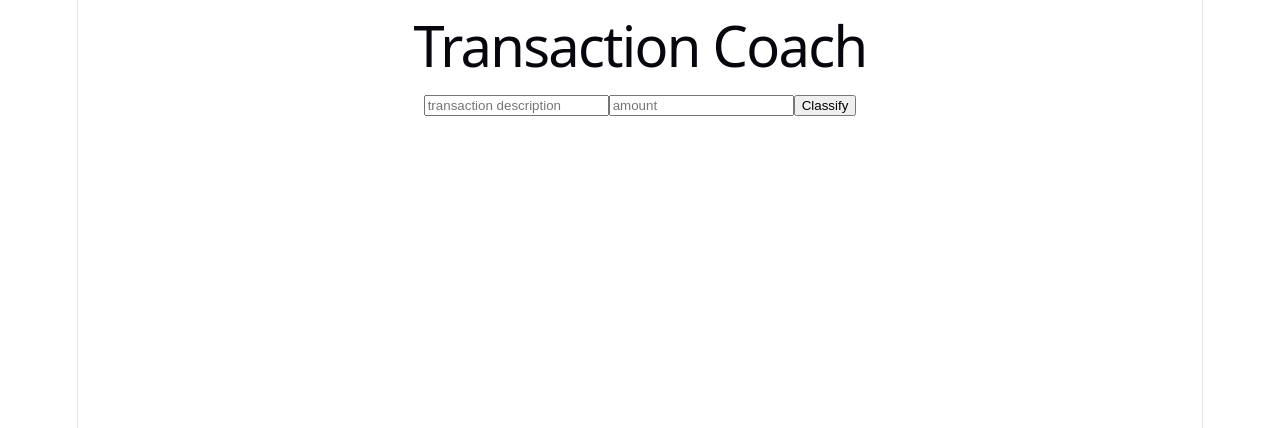
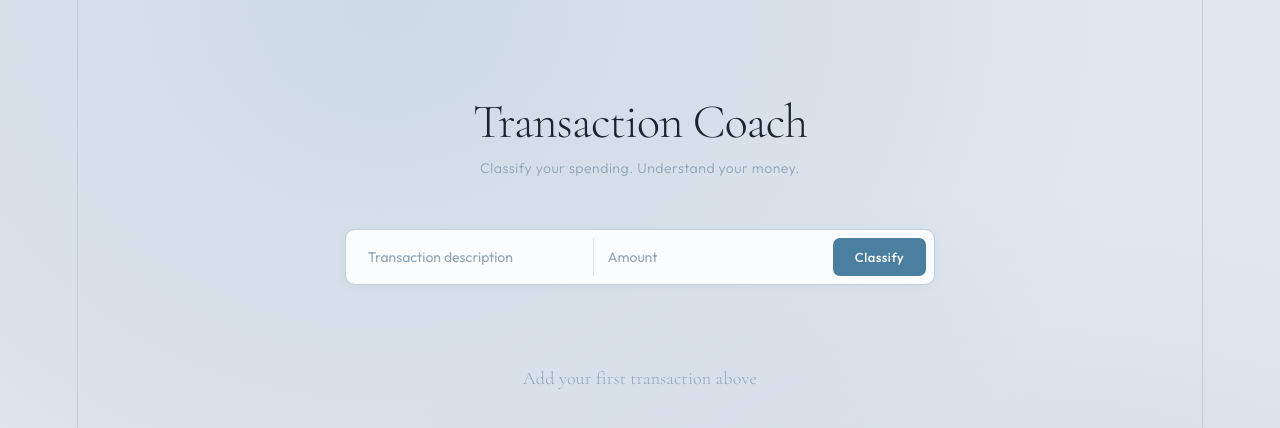
Before and after one commit to vdesai17/transaction-coach, a React (Vite) app in the folder client/: page / in a window 1280 px wide. Shown: the top 428 px of the page. Built offline with nearby package versions, Linux system fonts and the light colour scheme.

Commit message:
feat: Toronto winter theme, transaction list, summary bar

```diff
--- a/client/src/App.css
+++ b/client/src/App.css
@@ -1,184 +1,221 @@
-.counter {
-  font-size: 16px;
-  padding: 5px 10px;
-  border-radius: 5px;
-  color: var(--accent);
-  background: var(--accent-bg);
-  border: 2px solid transparent;
-  transition: border-color 0.3s;
-  margin-bottom: 24px;
+@import url('https://fonts.googleapis.com/css2?family=Cormorant+Garamond:wght@300;400;500;600&family=Outfit:wght@300;400;500;600&display=swap');
 
-  &:hover {
-    border-color: var(--accent-border);
-  }
-  &:focus-visible {
-    outline: 2px solid var(--accent);
-    outline-offset: 2px;
-  }
+:root {
+  --bg:        #E0E7EF;
+  --bg2:       #EBF0F5;
+  --panel:     #F4F7FA;
+  --panel2:    #FAFCFE;
+  --border:    #C2CFD9;
+  --border2:   #D8E2EA;
+  --blue:      #4A7FA0;
+  --blue-lt:   #7BADC8;
+  --blue-pale: #D0E4EF;
+  --text:      #1A2530;
+  --text-dim:  #5A7285;
+  --text-pale: #8FA5B5;
+  --warm:      #7A6248;
+  --shadow:    rgba(26,37,48,.08);
+  --shadow2:   rgba(26,37,48,.04);
 }
 
-.hero {
-  position: relative;
+* { margin:0; padding:0; box-sizing:border-box; }
 
-  .base,
-  .framework,
-  .vite {
-    inset-inline: 0;
-    margin: 0 auto;
+body {
+  background: var(--bg);
+  font-family: 'Outfit', sans-serif;
+  color: var(--text);
+  min-height: 100vh;
+  background-image:
+    radial-gradient(ellipse at 30% 0%, rgba(74,127,160,.12) 0%, transparent 60%),
+    radial-gradient(ellipse at 80% 80%, rgba(74,127,160,.08) 0%, transparent 50%);
 }
 
-  .base {
-    width: 170px;
-    position: relative;
-    z-index: 0;
+.app {
+  max-width: 680px;
+  margin: 0 auto;
+  padding: 64px 28px 80px;
 }
 
-  .framework,
-  .vite {
-    position: absolute;
+/* Header */
+.app-header {
+  margin-bottom: 48px;
 }
 
-  .framework {
-    z-index: 1;
-    top: 34px;
-    height: 28px;
-    transform: perspective(2000px) rotateZ(300deg) rotateX(44deg) rotateY(39deg)
-      scale(1.4);
+.app-header h1 {
+  font-family: 'Cormorant Garamond', serif;
+  font-size: 48px;
+  font-weight: 300;
+  color: var(--text);
+  letter-spacing: -1px;
+  line-height: 1.1;
+  margin-bottom: 6px;
 }
 
-  .vite {
-    z-index: 0;
-    top: 107px;
-    height: 26px;
-    width: auto;
-    transform: perspective(2000px) rotateZ(300deg) rotateX(40deg) rotateY(39deg)
-      scale(0.8);
-  }
+.app-header p {
+  font-size: 14px;
+  color: var(--text-pale);
+  font-weight: 300;
+  letter-spacing: .5px;
 }
 
-#center {
+/* Input row */
+.input-row {
+  display: flex;
+  gap: 8px;
+  margin-bottom: 32px;
+  background: var(--panel2);
+  border: 1px solid var(--border);
+  border-radius: 10px;
+  padding: 8px;
+  box-shadow: 0 2px 12px var(--shadow2);
+}
+
+input {
+  background: transparent;
+  border: none;
+  padding: 10px 14px;
+  font-family: 'Outfit', sans-serif;
+  font-size: 14px;
+  color: var(--text);
+  outline: none;
+  font-weight: 400;
+}
+
+input::placeholder { color: var(--text-pale); }
+input[type="text"]   { flex: 2; }
+input[type="number"] { flex: 1; border-left: 1px solid var(--border2); }
+
+button {
+  background: var(--blue);
+  color: white;
+  border: none;
+  padding: 10px 22px;
+  border-radius: 7px;
+  font-family: 'Outfit', sans-serif;
+  font-size: 13px;
+  font-weight: 500;
+  letter-spacing: .5px;
+  cursor: pointer;
+  transition: all .2s;
+  white-space: nowrap;
+}
+
+button:hover {
+  background: #3A6F8E;
+  box-shadow: 0 4px 14px rgba(74,127,160,.3);
+}
+
+/* Summary bar */
+.summary-bar {
+  display: flex;
+  gap: 16px;
+  margin-bottom: 24px;
+  flex-wrap: wrap;
+}
+
+.summary-chip {
+  background: var(--panel2);
+  border: 1px solid var(--border2);
+  border-radius: 8px;
+  padding: 10px 16px;
+  font-size: 13px;
+  color: var(--text-dim);
+  box-shadow: 0 1px 4px var(--shadow2);
+}
+
+.summary-chip strong {
+  color: var(--blue);
+  font-weight: 600;
+}
+
+/* Section label */
+.section-label {
+  font-size: 11px;
+  font-weight: 600;
+  letter-spacing: 2px;
+  text-transform: uppercase;
+  color: var(--text-pale);
+  margin-bottom: 12px;
+}
+
+/* Transaction list */
+.transaction-list {
   display: flex;
   flex-direction: column;
-  gap: 25px;
-  place-content: center;
-  place-items: center;
-  flex-grow: 1;
-
-  @media (max-width: 1024px) {
-    padding: 32px 20px 24px;
-    gap: 18px;
-  }
+  gap: 8px;
 }
 
-#next-steps {
+.transaction-card {
+  background: var(--panel2);
+  border: 1px solid var(--border2);
+  border-radius: 10px;
+  padding: 14px 18px;
   display: flex;
-  border-top: 1px solid var(--border);
-  text-align: left;
-
-  & > div {
-    flex: 1 1 0;
-    padding: 32px;
-    @media (max-width: 1024px) {
-      padding: 24px 20px;
-    }
+  align-items: center;
+  justify-content: space-between;
+  gap: 12px;
+  box-shadow: 0 1px 6px var(--shadow2);
+  transition: box-shadow .2s, border-color .2s;
+  animation: slideIn .25s ease;
 }
 
-  .icon {
-    margin-bottom: 16px;
-    width: 22px;
-    height: 22px;
+@keyframes slideIn {
+  from { opacity: 0; transform: translateY(8px); }
+  to   { opacity: 1; transform: translateY(0); }
 }
 
-  @media (max-width: 1024px) {
-    flex-direction: column;
-    text-align: center;
-  }
+.transaction-card:hover {
+  border-color: var(--blue-lt);
+  box-shadow: 0 4px 16px var(--shadow);
 }
 
-#docs {
-  border-right: 1px solid var(--border);
-
-  @media (max-width: 1024px) {
-    border-right: none;
-    border-bottom: 1px solid var(--border);
-  }
+.t-desc {
+  font-size: 14px;
+  font-weight: 500;
+  color: var(--text);
+  flex: 1;
 }
 
-#next-steps ul {
-  list-style: none;
-  padding: 0;
-  display: flex;
-  gap: 8px;
-  margin: 32px 0 0;
-
-  .logo {
-    height: 18px;
+.t-category {
+  font-size: 11px;
+  font-weight: 600;
+  letter-spacing: .5px;
+  color: var(--blue);
+  background: var(--blue-pale);
+  padding: 4px 12px;
+  border-radius: 20px;
+  white-space: nowrap;
 }
 
-  a {
-    color: var(--text-h);
-    font-size: 16px;
-    border-radius: 6px;
-    background: var(--social-bg);
-    display: flex;
-    padding: 6px 12px;
-    align-items: center;
-    gap: 8px;
-    text-decoration: none;
-    transition: box-shadow 0.3s;
-
-    &:hover {
-      box-shadow: var(--shadow);
-    }
-    .button-icon {
-      height: 18px;
-      width: 18px;
-    }
+.t-amount {
+  font-size: 14px;
+  font-weight: 600;
+  color: var(--warm);
+  white-space: nowrap;
 }
 
-  @media (max-width: 1024px) {
-    margin-top: 20px;
-    flex-wrap: wrap;
-    justify-content: center;
-
-    li {
-      flex: 1 1 calc(50% - 8px);
+/* Empty state */
+.empty-state {
+  text-align: center;
+  padding: 48px 0;
+  color: var(--text-pale);
 }
 
-    a {
-      width: 100%;
-      justify-content: center;
-      box-sizing: border-box;
-    }
-  }
+.empty-state p {
+  font-size: 14px;
+  font-style: italic;
+  font-family: 'Cormorant Garamond', serif;
+  font-size: 18px;
+  font-weight: 300;
 }
 
-#spacer {
-  height: 88px;
-  border-top: 1px solid var(--border);
-  @media (max-width: 1024px) {
-    height: 48px;
+/* Error */
+.error {
+  font-size: 13px;
+  color: #8B3A2A;
+  margin-top: 8px;
+  padding: 10px 14px;
+  background: #F5E8E4;
+  border-radius: 6px;
+  border: 1px solid #DBBCB4;
 }
-}
-
-.ticks {
-  position: relative;
-  width: 100%;
-
-  &::before,
-  &::after {
-    content: '';
-    position: absolute;
-    top: -4.5px;
-    border: 5px solid transparent;
-  }
-
-  &::before {
-    left: 0;
-    border-left-color: var(--border);
-  }
-  &::after {
-    right: 0;
-    border-right-color: var(--border);
-  }
-}
--- a/client/src/App.jsx
+++ b/client/src/App.jsx
@@ -1,14 +1,16 @@
-import { use, useState } from "react"
+import { useState } from "react"
 import "./App.css"
 
 function App() {
     const[description, setDescription] = useState("") //starts as empty string, updates as user types
     const[amount, setAmount] = useState("") //starts as empty string, updates as user types
-    const[result, setResult] = useState(null) //starts as null, for classification result
+    const[transactions, setTransactions] = useState([]) //starts as empty array, to store past transactions
     const[loading, setLoading] = useState(false) //for API has strated to load correctly or not
     const[error, setError] = useState(null) //for error handling
 
     async function classifyTransaction() {
+
+        if (!description || !amount) return //if either description or amount is empty, do not proceed with classification
 
         try {
 
@@ -26,8 +28,14 @@ function App() {
         //fetch the response from server
         const data = await response.json()
 
-        //now data is { category: "some category" }
-        setResult(data) //update result state with classification result from server
+        setTransactions(prev => [...prev, {
+            description,
+            amount: parseFloat(amount),
+            category: data.category
+        }])
+        setDescription("") //clear description input after classification
+        setAmount("") //clear amount input after classification
+
         setLoading(false) //set loading to false when API call is done
     }
         catch (error) {
@@ -40,34 +48,64 @@ function App() {
     }
 
     return (
+  <div className="app">
+    <div className="app-header">
+      <h1>Transaction Coach</h1>
+      <p>Classify your spending. Understand your money.</p>
+    </div>
 
-        <div className="app">
-            <h1>Transaction Coach</h1>
+    <div className="input-row">
       <input
         type="text"
-                placeholder="transaction description"
+        placeholder="Transaction description"
         value={description}
         onChange={e => setDescription(e.target.value)}
       />
-
       <input
         type="number"
-                placeholder="amount"
+        placeholder="Amount"
         value={amount}
         onChange={e => setAmount(e.target.value)}
       />
-
-            <button onClick={classifyTransaction}> {/*on click call classifyTransaction function */}
-                {loading ? "Classifying..." : "Classify"} {/*loading is true then show "Classifying..." otherwise show "Classify" */}
+      <button onClick={classifyTransaction}>
+        {loading ? "Classifying..." : "Classify"}
       </button>
-
-            {/* on click call classifyTransaction function */}
-            {result && <p>Category: {result.category}</p>}
-            {error && <p>{error}</p>}
     </div>
 
+    {transactions.length > 0 && (
+      <div className="summary-bar">
+        <div className="summary-chip">
+          <strong>{transactions.length}</strong> transactions
+        </div>
+        <div className="summary-chip">
+          Total spent: <strong>${transactions.reduce((sum, t) => sum + Math.abs(t.amount), 0).toFixed(2)}</strong>
+        </div>
+      </div>
+    )}
+
+    {transactions.length > 0 && (
+      <p className="section-label">Recent Transactions</p>
+    )}
+
+    <div className="transaction-list">
+      {transactions.length === 0 ? (
+        <div className="empty-state">
+          <p>Add your first transaction above</p>
+        </div>
+      ) : (
+        transactions.map((t, i) => (
+          <div key={i} className="transaction-card">
+            <span className="t-desc">{t.description}</span>
+            <span className="t-category">{t.category}</span>
+            <span className="t-amount">${Math.abs(t.amount).toFixed(2)}</span>
+          </div>
+        ))
+      )}
+    </div>
+
+    {error && <p className="error">{error}</p>}
+  </div>
 )
 
 }
-
 export default App
```
Lines whose indentation alone changed are shown as unchanged.
